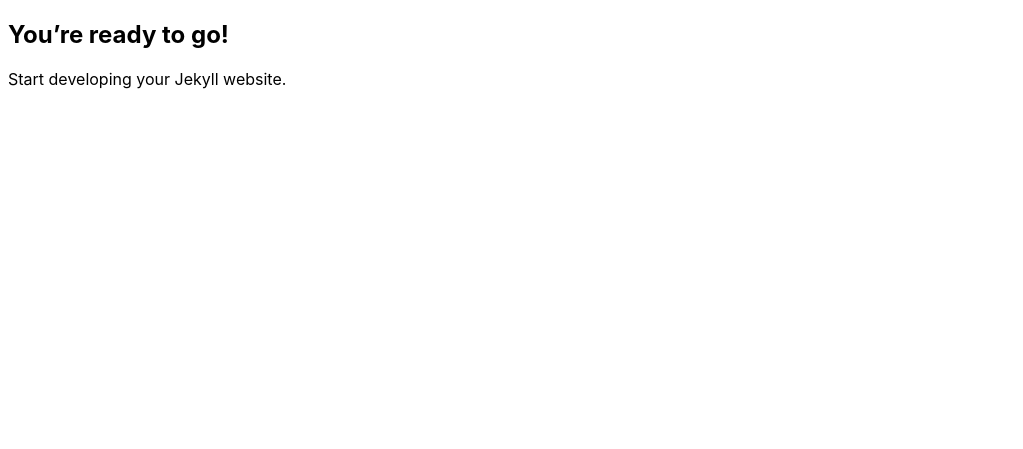
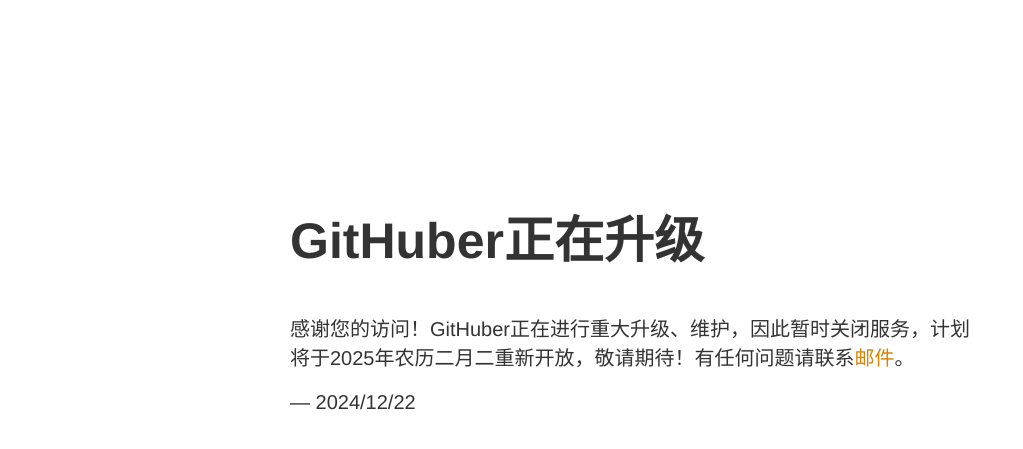
Before and after one commit to githuber-cn/githuber-cn.github.io, a Jekyll site: the page built from index.html, in a window 1280 px wide. Shown: the top 449 px of the page, without its empty margins (0-1023 px from the left). Built offline with Jekyll 4.4.1, drawn with Linux system fonts in a browser that asks for light colours.

Commit message:
Add basic content.

```diff
--- a/_config.yml
+++ b/_config.yml
@@ -1,3 +1,3 @@
-url: "" # the base hostname & protocol for your site, e.g. http://example.com
-baseurl: "" # the subpath of your site, e.g. /blog
-title: "" # the name of your site, e.g. ACME Corp.
+title: githuber.cn
+exclude:
+  - README.md
--- a/_layouts/default.html
+++ b/_layouts/default.html
@@ -1,6 +1,7 @@
 <!DOCTYPE html>
-<html lang="{{ site.lang | default: "en-US" }}">
+<html lang="{{ site.lang | default: "zh-cn" }}">
   <head>
+    {% include google_tag.html %}
     <meta name="viewport" content="width=device-width, initial-scale=1">
     <meta charset="utf-8">
     <title>{{ page.title }} - {{ site.title }}</title>
--- a/_sass/base.scss
+++ b/_sass/base.scss
@@ -1,9 +1,6 @@
-$backgroundColor: #ffffff;
-$bodyColor: #000000;
-$bodyFont: -apple-system,BlinkMacSystemFont,"Segoe UI",Helvetica,Arial,sans-serif,"Apple Color Emoji","Segoe UI Emoji","Segoe UI Symbol";
-
-body {
-  background: $backgroundColor;
-  color: $bodyColor;
-  font-family: $bodyFont;
-}
+body { text-align: center; padding: 150px; }
+h1 { font-size: 50px; }
+body { font: 20px Helvetica, sans-serif; color: #333; }
+article { display: block; text-align: left; width: 700px; margin: 0 auto; }
+a { color: #dc8100; text-decoration: none; }
+a:hover { color: #333; text-decoration: none; }
--- /dev/null
+++ b/index.html
@@ -0,0 +1,12 @@
+---
+layout: default
+title: "Home"
+---
+
+<article>
+  <h1>GitHuber正在升级</h1>
+  <div>
+    <p>感谢您的访问！GitHuber正在进行重大升级、维护，因此暂时关闭服务，计划将于2025年农历二月二重新开放，敬请期待！有任何问题请联系<a href="mailto:githubercn@gmail.com">邮件</a>。</p>
+    <p>&mdash; 2024/12/22</p>
+  </div>
+</article>
--- a/index.md
+++ /dev/null
@@ -1,8 +0,0 @@
----
-layout: default
-title: "Happy Jekylling!"
----
-
-## You're ready to go!
-
-Start developing your Jekyll website.
```
Also changed, not shown: 404.html (added, +11 -0 lines), _includes/google_tag.html (added, +12 -0 lines), README.md (added), assets/img/favicon.png (renamed from img/favicon.png).
